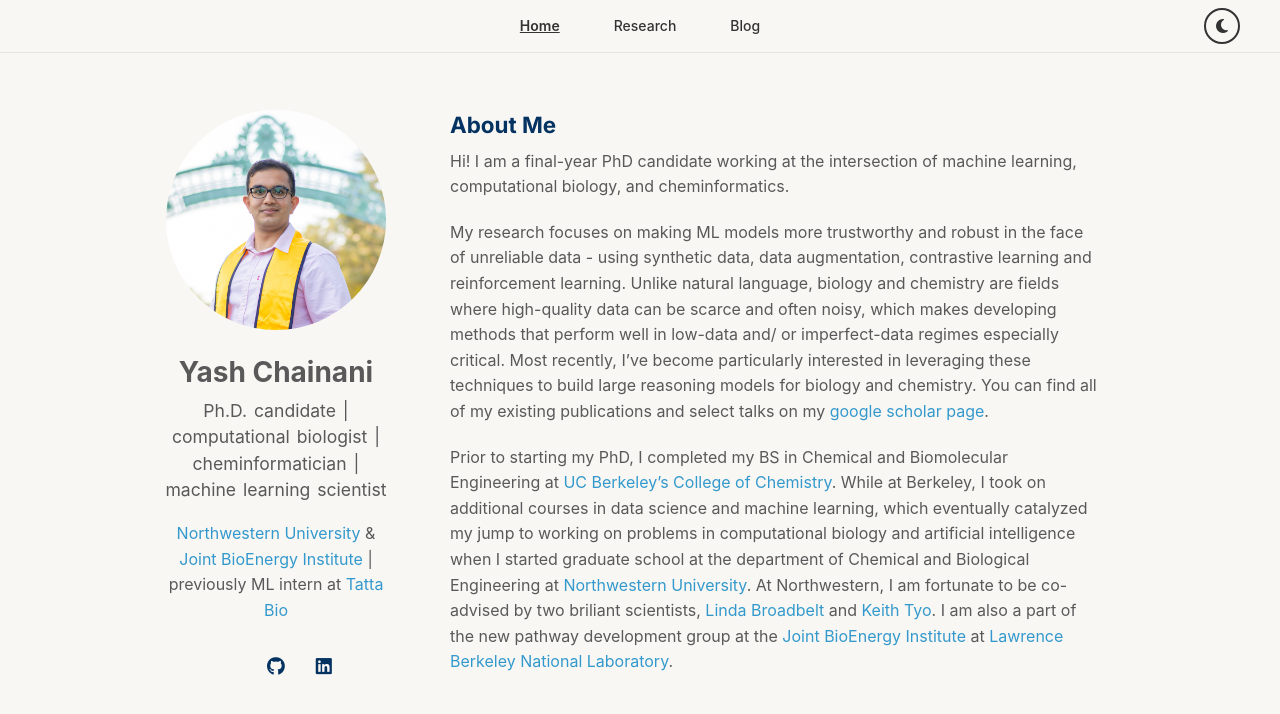
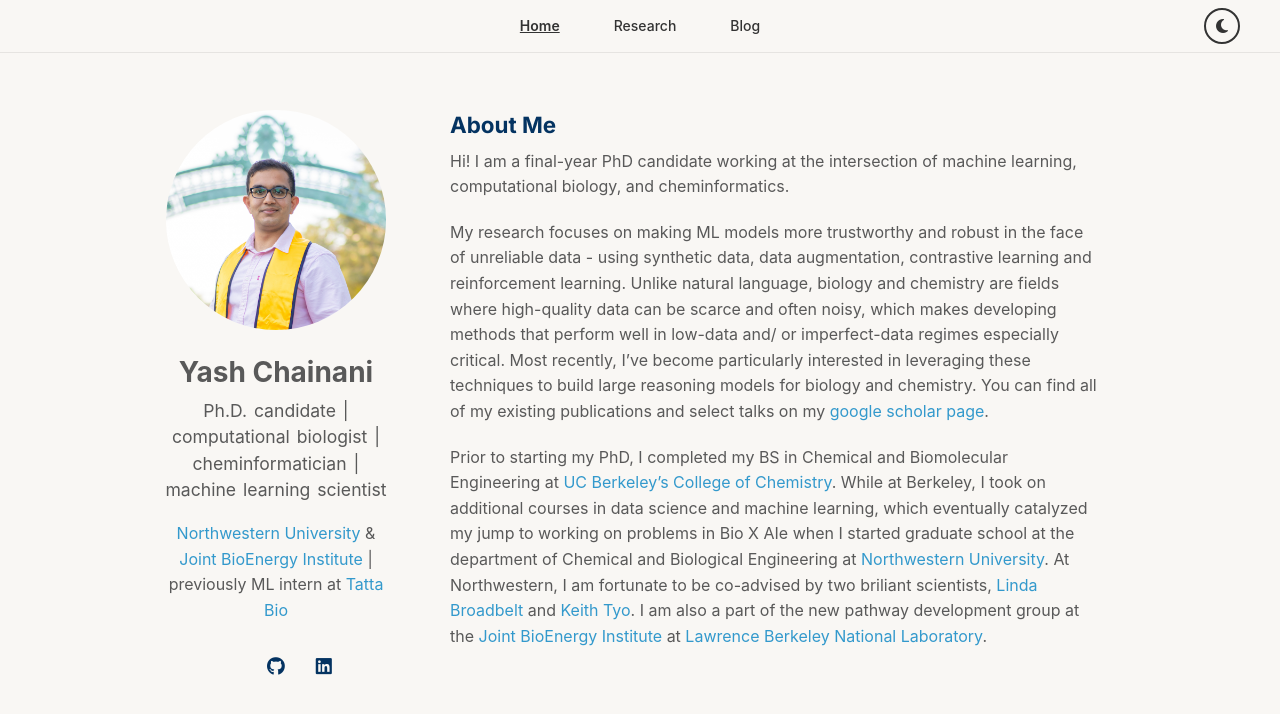
Before and after one commit to yashchainani21/yashchainani21.github.io, a Jekyll site: the page built from index.md, in a window 1280 px wide. Shown: the top 714 px of the page. Built offline with Jekyll 4.4.1, drawn with Linux system fonts in a browser that asks for light colours; a style sheet for code colours, icons or effects is not loaded; our own code applies the rules of GitHub Pages for plain Markdown files.

Commit message:
update description

```diff
--- a/index.md
+++ b/index.md
@@ -8,4 +8,4 @@
 
 My research focuses on making ML models more trustworthy and robust in the face of unreliable data - using synthetic data, data augmentation, contrastive learning and reinforcement learning. Unlike natural language, biology and chemistry are fields where high-quality data can be scarce and often noisy, which makes developing methods that perform well in low-data and/ or imperfect-data regimes especially critical. Most recently, I’ve become particularly interested in leveraging these techniques to build large reasoning models for biology and chemistry. You can find all of my existing publications and select talks on my [google scholar page](https://scholar.google.com/citations?user=dyNc88kAAAAJ&hl=en&oi=ao).
 
-Prior to starting my PhD, I completed my BS in Chemical and Biomolecular Engineering at [UC Berkeley's College of Chemistry](https://chemistry.berkeley.edu). While at Berkeley, I took on additional courses in data science and machine learning, which eventually catalyzed my jump to working on problems in computational biology and artificial intelligence when I started graduate school at the department of Chemical and Biological Engineering at [Northwestern University](https://www.mccormick.northwestern.edu/chemical-biological/). At Northwestern, I am fortunate to be co-advised by two briliant scientists, [Linda Broadbelt](https://www.mccormick.northwestern.edu/research-faculty/directory/profiles/broadbelt-linda.html) and [Keith Tyo](https://www.mccormick.northwestern.edu/research-faculty/directory/profiles/tyo-keith.html). I am also a part of the new pathway development group at the [Joint BioEnergy Institute](jbei.org) at [Lawrence Berkeley National Laboratory](https://www.lbl.gov).
+Prior to starting my PhD, I completed my BS in Chemical and Biomolecular Engineering at [UC Berkeley's College of Chemistry](https://chemistry.berkeley.edu). While at Berkeley, I took on additional courses in data science and machine learning, which eventually catalyzed my jump to working on problems in Bio X AIe when I started graduate school at the department of Chemical and Biological Engineering at [Northwestern University](https://www.mccormick.northwestern.edu/chemical-biological/). At Northwestern, I am fortunate to be co-advised by two briliant scientists, [Linda Broadbelt](https://www.mccormick.northwestern.edu/research-faculty/directory/profiles/broadbelt-linda.html) and [Keith Tyo](https://www.mccormick.northwestern.edu/research-faculty/directory/profiles/tyo-keith.html). I am also a part of the new pathway development group at the [Joint BioEnergy Institute](jbei.org) at [Lawrence Berkeley National Laboratory](https://www.lbl.gov).
```
